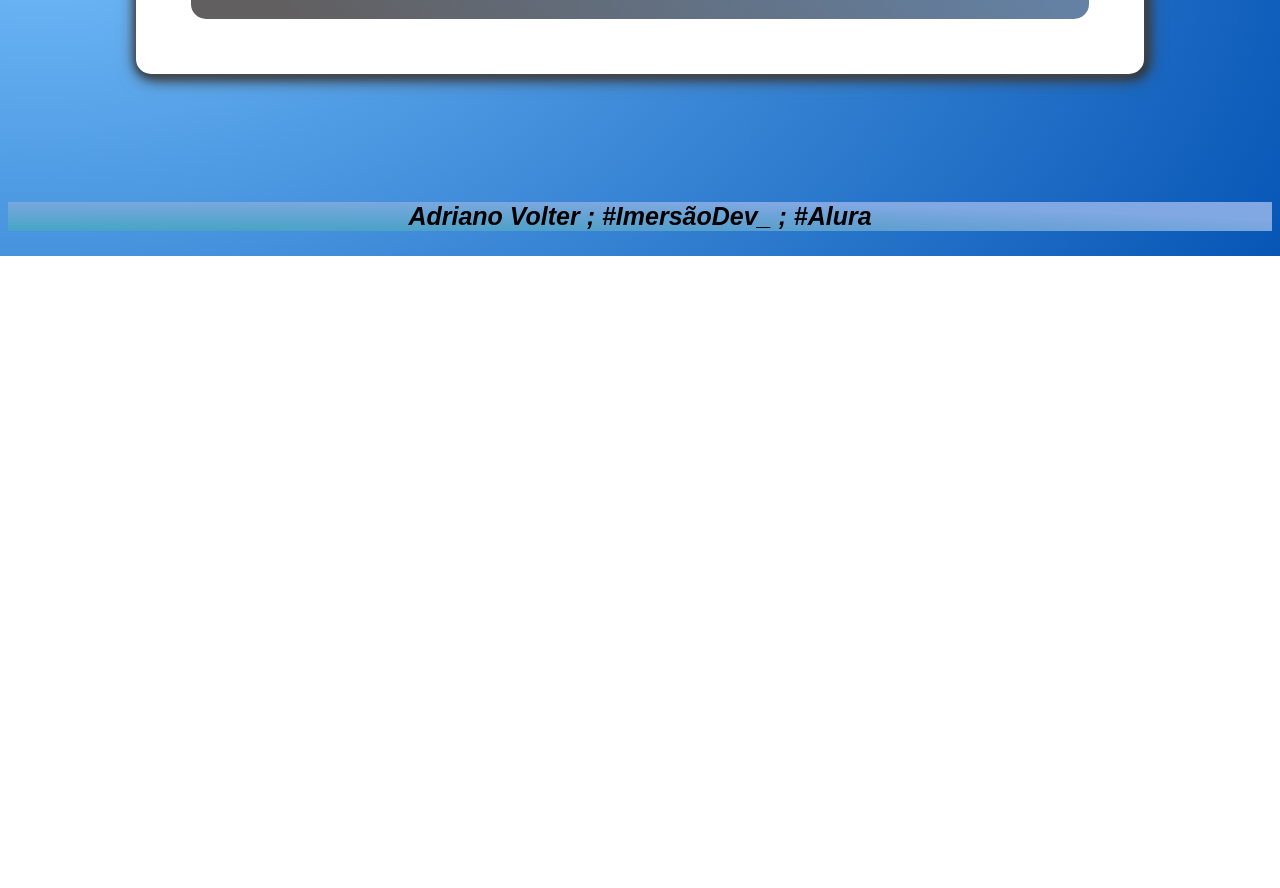
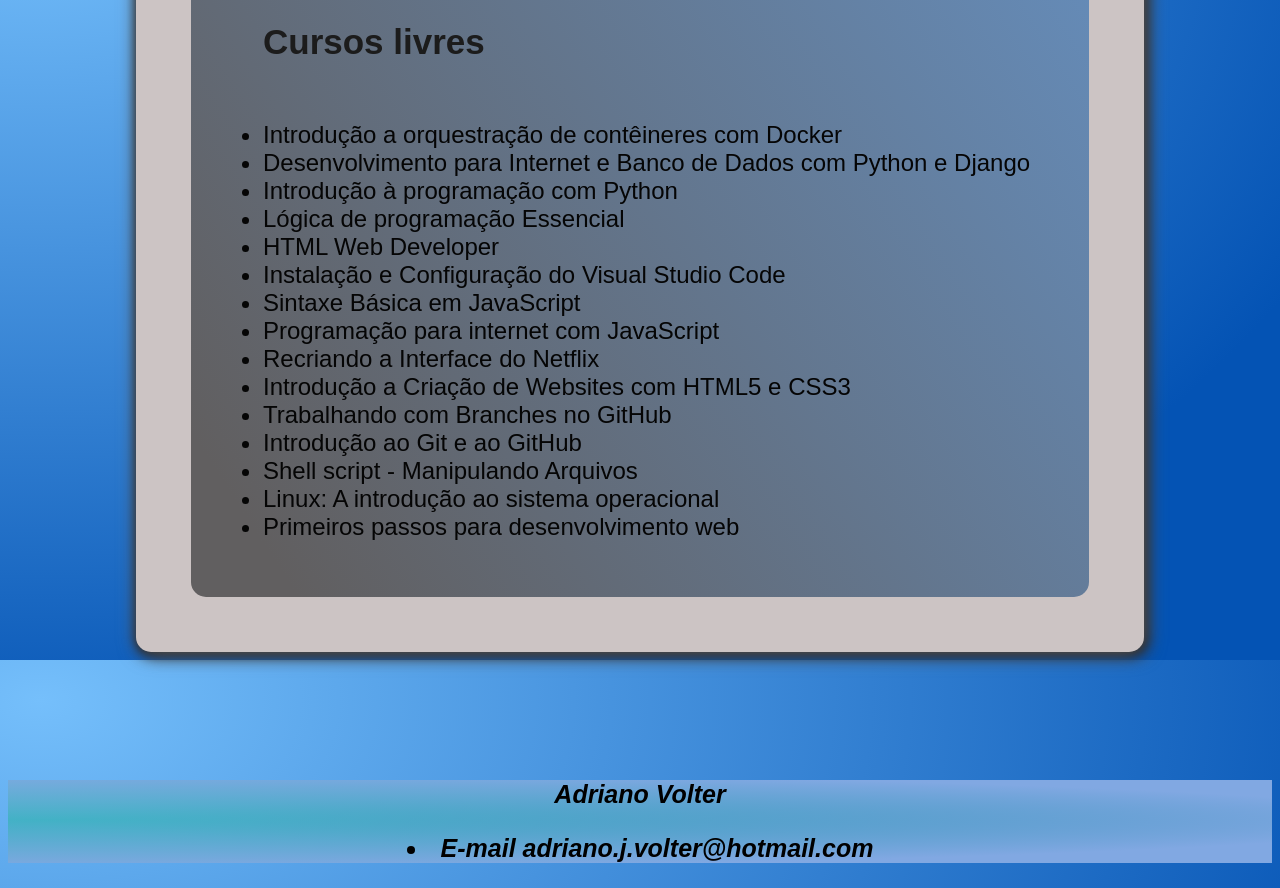
Before and after one commit to AdrianoVolter/certifi-card, a plain HTML site: page index.html in a window 1280 px wide. Shown: the part 2540-3428 px from the top of the page. Before the commit the page ends 2796 px from the top, so only its background shows below. Drawn offline with Linux system fonts and the light colour scheme; a script that the page names is missing; a web font is replaced by a local one.

Commit message:
Alteração das cores , adicionado lista de cursos livres

```diff
--- a/index.html
+++ b/index.html
@@ -2,7 +2,7 @@
 <html lang="pt-br" >
 <head>
   <meta charset="UTF-8">
-  <title>CodePen - Portfólio.aula9</title>
+  <title>CodePen - meuPortfólio.aula9</title>
   <link rel="stylesheet" href="./style.css">
 
 </head>
@@ -33,7 +33,7 @@
       <div class="projetos">
         <ul class="projetos-titulos">Projetos</ul>
         <li class="projetos-item"><a href="https://codepen.io/Adriano1984/pen/LYOvpXa">🔢 Calculadora de média</a>
-          <p class="codepen" data-height="350" data-theme-id="light" data-default-tab="html,result" data-slug-hash="LYOvpXa" data-user="Adriano1984" style="height: 300px; box-sizing: border-box; display: flex; align-items: center; justify-content: center; border: 2px solid; margin: 1em 0; padding: 1em;">
+          <p class="codepen" data-height="350" data-theme-id="dark" data-default-tab="html,result" data-slug-hash="LYOvpXa" data-user="Adriano1984" style="height: 300px; box-sizing: border-box; display: flex; align-items: center; justify-content: center; border: 2px solid; margin: 1em 0; padding: 1em;">
             <span>See the Pen <a href="https://codepen.io/Adriano1984/pen/LYOvpXa">
                 Calculadora de média</a> by Adriano Jose Volter (<a href="https://codepen.io/Adriano1984">@Adriano1984</a>)
               on <a href="https://codepen.io">CodePen</a>.</span>
@@ -41,7 +41,7 @@
           <script async src="https://cpwebassets.codepen.io/assets/embed/ei.js"></script>
         </li>
         <li class="projetos-item"><a href="https://codepen.io/Adriano1984/pen/dyZEvZb">💵 Conversor de moedas</a>
-          <p class="codepen" data-height="300" data-theme-id="light" data-default-tab="html,result" data-slug-hash="dyZEvZb" data-user="Adriano1984" style="height: 300px; box-sizing: border-box; display: flex; align-items: center; justify-content: center; border: 2px solid; margin: 1em 0; padding: 1em;">
+          <p class="codepen" data-height="300" data-theme-id="dark" data-default-tab="html,result" data-slug-hash="dyZEvZb" data-user="Adriano1984" style="height: 300px; box-sizing: border-box; display: flex; align-items: center; justify-content: center; border: 2px solid; margin: 1em 0; padding: 1em;">
             <span>See the Pen <a href="https://codepen.io/Adriano1984/pen/dyZEvZb">
                 Conversor de moedas - ID3</a> by Adriano Jose Volter (<a href="https://codepen.io/Adriano1984">@Adriano1984</a>)
               on <a href="https://codepen.io">CodePen</a>.</span>
@@ -49,7 +49,7 @@
           <script async src="https://cpwebassets.codepen.io/assets/embed/ei.js"></script>
         </li>
         <li class="projetos-item"><a href="https://codepen.io/Adriano1984/pen/rNpOrRZ">🕹️ Super trunfo</a>
-          <p class="codepen" data-height="300" data-theme-id="light" data-default-tab="html,result" data-slug-hash="rNpOrRZ" data-user="Adriano1984" style="height: 300px; box-sizing: border-box; display: flex; align-items: center; justify-content: center; border: 2px solid; margin: 1em 0; padding: 1em;">
+          <p class="codepen" data-height="300" data-theme-id="dark" data-default-tab="html,result" data-slug-hash="rNpOrRZ" data-user="Adriano1984" style="height: 300px; box-sizing: border-box; display: flex; align-items: center; justify-content: center; border: 2px solid; margin: 1em 0; padding: 1em;">
             <span>See the Pen <a href="https://codepen.io/Adriano1984/pen/rNpOrRZ">
                 Super Trunfo - Dia 8</a> by Adriano Jose Volter (<a href="https://codepen.io/Adriano1984">@Adriano1984</a>)
               on <a href="https://codepen.io">CodePen</a>.</span>
@@ -57,7 +57,7 @@
           <script async src="https://cpwebassets.codepen.io/assets/embed/ei.js"></script>
         </li>
         <li class="projetos-item"><a href="https://codepen.io/Adriano1984/pen/RwjXVzg">🎬 Aluraflix</a>
-          <p class="codepen" data-height="300" data-theme-id="light" data-default-tab="html,result" data-slug-hash="RwjXVzg" data-user="Adriano1984" style="height: 300px; box-sizing: border-box; display: flex; align-items: center; justify-content: center; border: 2px solid; margin: 1em 0; padding: 1em;">
+          <p class="codepen" data-height="300" data-theme-id="dark" data-default-tab="html,result" data-slug-hash="RwjXVzg" data-user="Adriano1984" style="height: 300px; box-sizing: border-box; display: flex; align-items: center; justify-content: center; border: 2px solid; margin: 1em 0; padding: 1em;">
             <span>See the Pen <a href="https://codepen.io/Adriano1984/pen/RwjXVzg">
                 AluraFlix v1- ID3</a> by Adriano Jose Volter (<a href="https://codepen.io/Adriano1984">@Adriano1984</a>)
               on <a href="https://codepen.io">CodePen</a>.</span>
@@ -66,7 +66,7 @@
         </li>
 
         <li class="projetos-item"><a href="https://codepen.io/Adriano1984/pen/popvNNN">🏆 Tabela de classificação</a>
-          <p class="codepen" data-height="300" data-theme-id="light" data-default-tab="html,result" data-slug-hash="popvNNN" data-user="Adriano1984" style="height: 300px; box-sizing: border-box; display: flex; align-items: center; justify-content: center; border: 2px solid; margin: 1em 0; padding: 1em;">
+          <p class="codepen" data-height="300" data-theme-id="dark" data-default-tab="html,result" data-slug-hash="popvNNN" data-user="Adriano1984" style="height: 300px; box-sizing: border-box; display: flex; align-items: center; justify-content: center; border: 2px solid; margin: 1em 0; padding: 1em;">
             <span>See the Pen <a href="https://codepen.io/Adriano1984/pen/popvNNN">
                 Tabela de classificação</a> by Adriano Jose Volter (<a href="https://codepen.io/Adriano1984">@Adriano1984</a>)
               on <a href="https://codepen.io">CodePen</a>.</span>
@@ -77,14 +77,34 @@
         <script async src="https://cpwebassets.codepen.io/assets/embed/ei.js"></script>
         </li>
         <li class="projetos-item"><a href=""> </a></li>
+        <ul class="projetos-titulos">Cursos livres</ul>
+        <ul class="cursos">
+          <li>Introdução a orquestração de contêineres com Docker</li>
+          <li>Desenvolvimento para Internet e Banco de Dados com Python e Django</li>
+          <li>Introdução à programação com Python</li>
+          <li>Lógica de programação Essencial</li>
+          <li>HTML Web Developer</li>
+          <li>Instalação e Configuração do Visual Studio Code</li>
+          <li>Sintaxe Básica em JavaScript</li>
+          <li>Programação para internet com JavaScript</li>
+          <li>Recriando a Interface do Netflix</li>
+          <li>Introdução a Criação de Websites com HTML5 e CSS3</li>
+          <li>Trabalhando com Branches no GitHub</li>
+          <li>Introdução ao Git e ao GitHub</li>
+          <li>Shell script - Manipulando Arquivos</li>
+          <li>Linux: A introdução ao sistema operacional</li>
+          <li>Primeiros passos para desenvolvimento web</li>
+
+        </ul>
       </div>
     </main>
   </div>
   <footer class="rodape">
     <p>
-      Adriano Volter ; #ImersãoDev_ ; #Alura
+      Adriano Volter <li > E-mail adriano.j.volter@hotmail.com</li>
+    </p>
   </footer>
-  </p>
+
 
 </body>
 
--- a/style.css
+++ b/style.css
@@ -11,7 +11,7 @@ body {
 .container {
   color: #050505;
   margin: 128px;
-  background-color: white;
+  background-color: rgb(204, 196, 196);
   border-radius: 15px;
   box-shadow: 2px 2px 20px rgb(112, 110, 110), 1px 1px 10px black,
     3px 3px 15px black;
```
